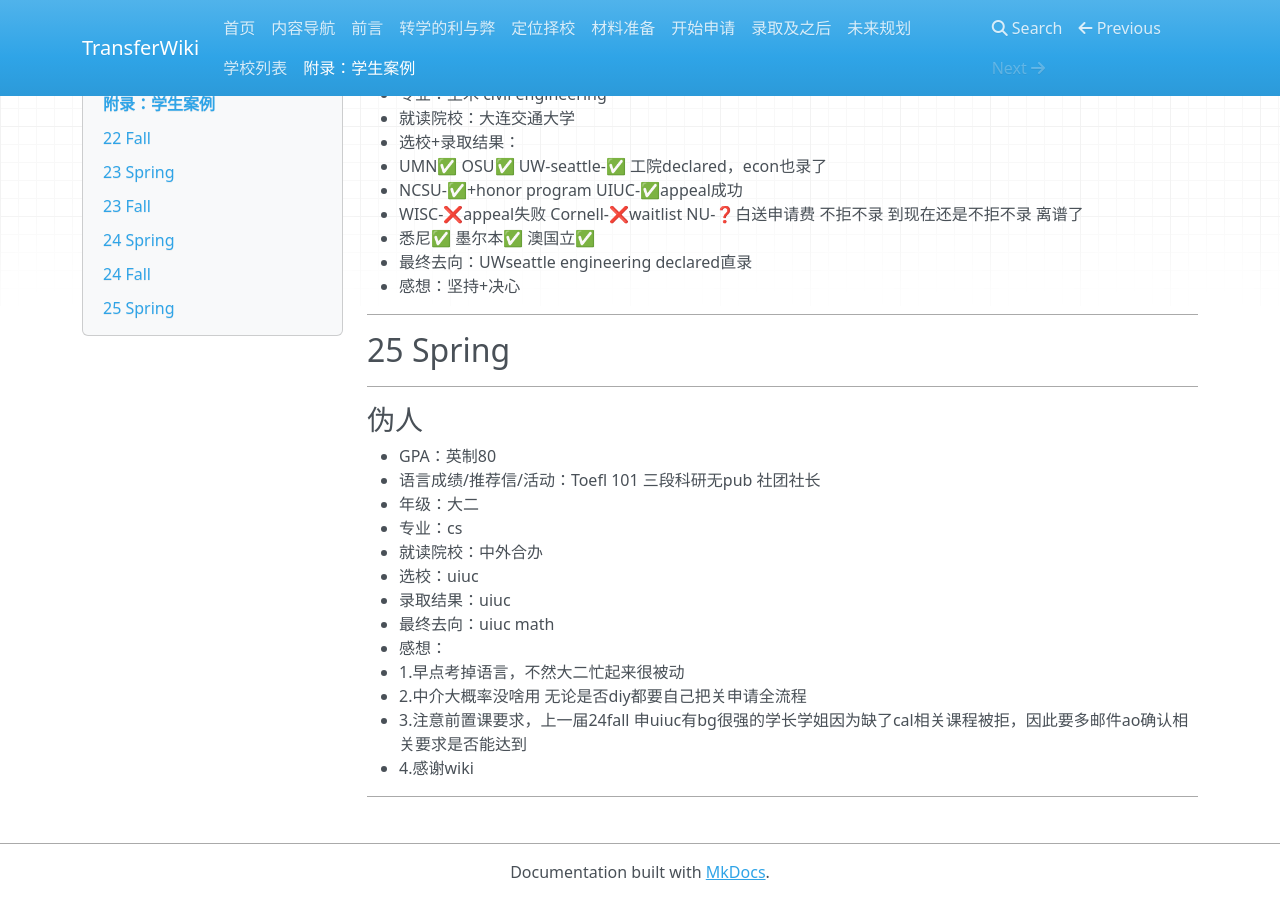
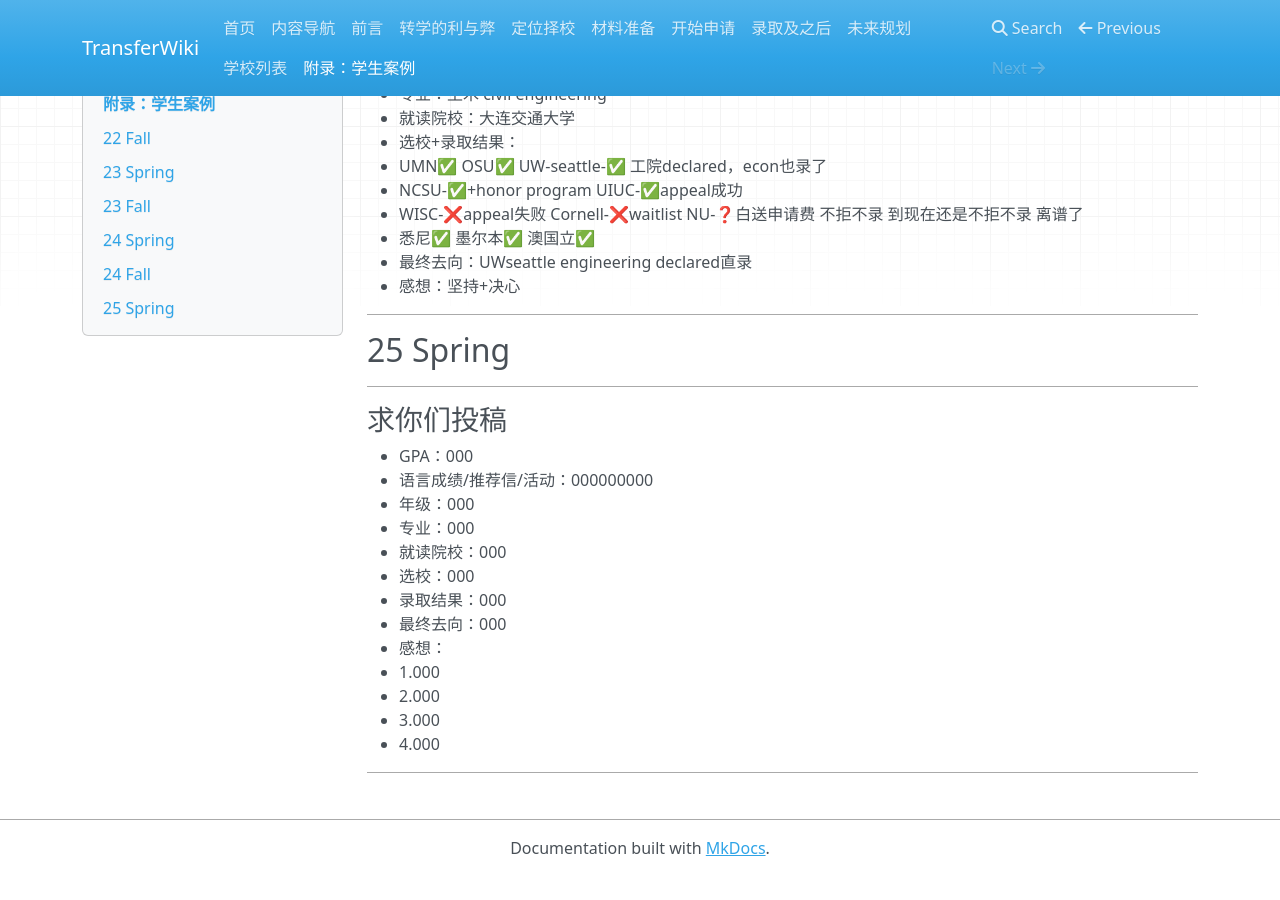
Before and after one commit to SihanXU/TransferWiki, an MkDocs documentation site: the page built from docs/bgs.md, in a window 1280 px wide and 900 px high, scrolled down 22138 px. Built offline with MkDocs 1.6.1, drawn with Linux system fonts in a browser that asks for light colours; nearby versions of some CDN libraries; after the commit the page ends 23014 px from its top, so only the background shows below that.

Commit message:
Update bgs.md
Delete this case because the contributor requested to me

```diff
--- a/docs/bgs.md
+++ b/docs/bgs.md
@@ -813,20 +813,20 @@ DET115(有点低，天天摆大烂的恶果)
 ***
 
 
-### 伪人
-- GPA：英制80
-- 语言成绩/推荐信/活动：Toefl 101  三段科研无pub 社团社长
-- 年级：大二
-- 专业：cs
-- 就读院校：中外合办
-- 选校：uiuc
-- 录取结果：uiuc
-- 最终去向：uiuc math
+### 求你们投稿
+- GPA：000
+- 语言成绩/推荐信/活动：000000000
+- 年级：000
+- 专业：000
+- 就读院校：000
+- 选校：000
+- 录取结果：000
+- 最终去向：000
 - 感想：
-- 1.早点考掉语言，不然大二忙起来很被动
-- 2.中介大概率没啥用 无论是否diy都要自己把关申请全流程
-- 3.注意前置课要求，上一届24fall 申uiuc有bg很强的学长学姐因为缺了cal相关课程被拒，因此要多邮件ao确认相关要求是否能达到
-- 4.感谢wiki
+- 1.000
+- 2.000
+- 3.000
+- 4.000
 
 
 ***
```
